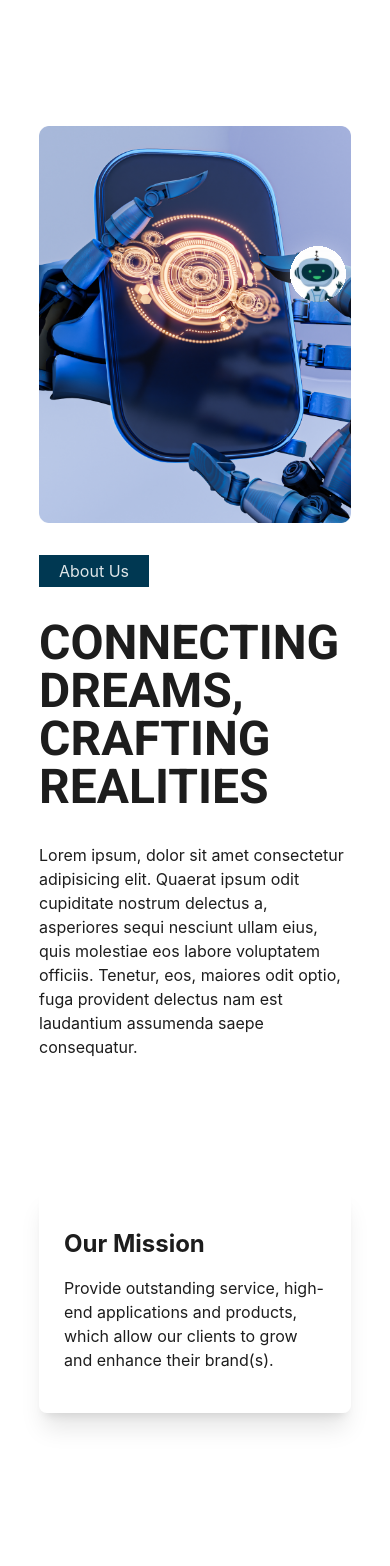
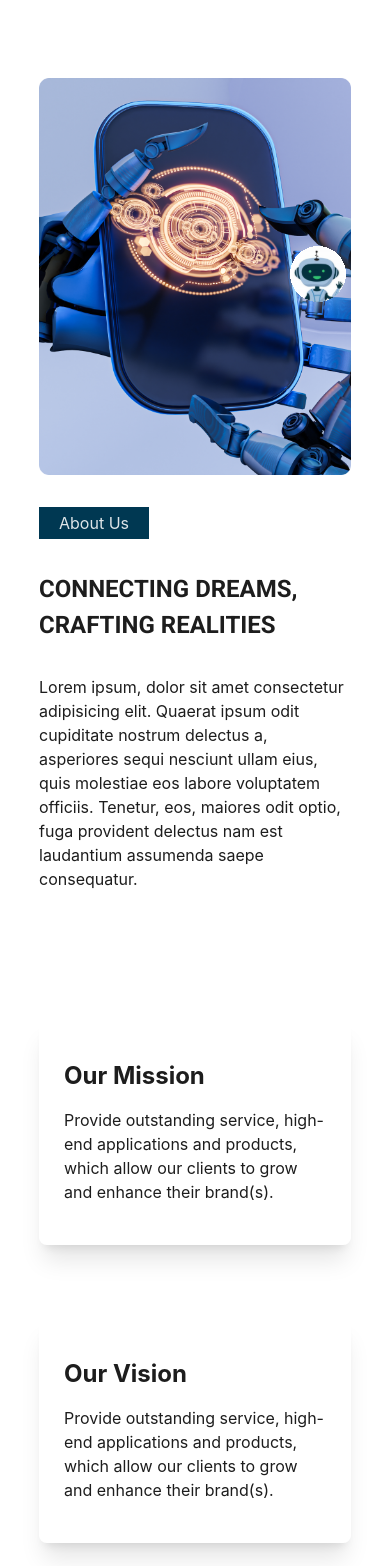
Before and after one commit to saadsrabon/dashurcorporate, a React (Vite) app: page /about in a window 390 px wide. Shown: the part 62-1628 px from the top of the page. Built offline with nearby package versions, Linux system fonts and the light colour scheme; what react-chatbot-kit would draw is missing.

Commit message:
all pages responsive

```diff
--- a/src/pages/About.jsx
+++ b/src/pages/About.jsx
@@ -5,7 +5,7 @@ import CardWrapper from './../components/CardWrapper';
 
 const About = () => {
   return (
-    <div className="w-[80%] mx-auto my-24">
+    <div className="w-[80%] mx-auto my-12 lg:my-24">
       <div className="grid grid-cols-1 md:grid-cols-2 gap-8">
            <div>
             <img src={aboutBanner}alt="" />
@@ -16,7 +16,7 @@ const About = () => {
               <Chips title="About Us"/>
               </div>
               <div className="flex  items-center ">
-        <h2 className="text-light-text text-left py-4 text-5xl uppercase font-sans font-bold  dark:text-dark-text">Connecting Dreams, Crafting Realities</h2>
+        <h2 className="text-light-text text-left py-4 text-[24px] md:text-5xl uppercase font-sans font-bold  dark:text-dark-text">Connecting Dreams, Crafting Realities</h2>
     </div>
               <p className="text-light-text dark:text-dark-text">Lorem ipsum, dolor sit amet consectetur adipisicing elit. Quaerat ipsum odit cupiditate nostrum delectus a, asperiores sequi nesciunt ullam eius, quis molestiae eos labore voluptatem officiis. Tenetur, eos, maiores odit optio, fuga provident delectus nam est laudantium assumenda saepe consequatur.</p>
       </div>
@@ -24,7 +24,7 @@ const About = () => {
     {/* Mission and vison Part */}
 
     <div>
-      <div className="grid grid-cols-1 md:grid-cols-2 gap-20 my-24">
+      <div className="grid grid-cols-1 md:grid-cols-2 gap-2 md:gap-8 lg:gap-20 my-24">
         <CardWrapper >
         <div >
         <h2 className="text-light-text dark:text-dark-text text-2xl font-bold mb-4 ">Our Mission</h2>
--- a/src/pages/Contact.jsx
+++ b/src/pages/Contact.jsx
@@ -4,13 +4,13 @@ import Chips from "../components/chips"
 
 const Contact = () => {
   return (
-    <div className="flex flex-col items-center w-[80%] mx-auto my-24">
+    <div className="flex flex-col items-center w-[95%] mx-auto my-24">
           <div className="flex flex-col  space-y-4 justify-center items-center">
               <div className="flex ">
               <Chips title="Contact Us"/>
               </div>
-              <div className="flex  flex-col items-center w-2/4 ">
-        <h2 className="text-light-text text-center leading-snug py-4 text-5xl uppercase font-sans font-bold  dark:text-dark-text">Connecting Dreams, Crafting Realities</h2>
+              <div className="flex  flex-col items-center w-3/4 md:w-2/4 lg:w-[40%]">
+        <h2 className="text-light-text text-center leading-snug md:leading-normal py-4 text-[24px] md:text-5xl uppercase font-sans font-bold  dark:text-dark-text">Connecting Dreams, Crafting Realities</h2>
         <p className="text-light-text dark:text-dark-text">Lorem ipsum, dolor sit amet consectetur adipisicing elit. Quaerat ipsum odit cupiditate nostrum delectus a, asperiores sequi nesciunt ullam eius, quis molestiae eos labore voluptatem officiis. Tenetur, eos, maiores odit optio, fuga provident delectus nam est laudantium assumenda saepe consequatur.</p>
     </div>
 
@@ -35,15 +35,15 @@ const Contact = () => {
           </div>
         </CardWrapper>
         <CardWrapper>
-          <div className="flex justify-between space-x-8">
-            <div>
+          <div className="flex justify-between md:space-x-8">
+            <div className="flex-grow-0">
               <img src="" alt="" />
               <div>
               <h2 className="text-light-text dark:text-dark-text font-bold ">Let us contact </h2>
               <p className="text-light-text dark:text-dark-text">Provide your information to connect</p>
               </div>
             </div>
-            <div>
+            <div className="shrink-0">
               <button className="px-3 py-2 text-[#0C0C0C] text-base font-medium rounded-lg bg-light-primary">
               Get In Touch
               </button>
```
